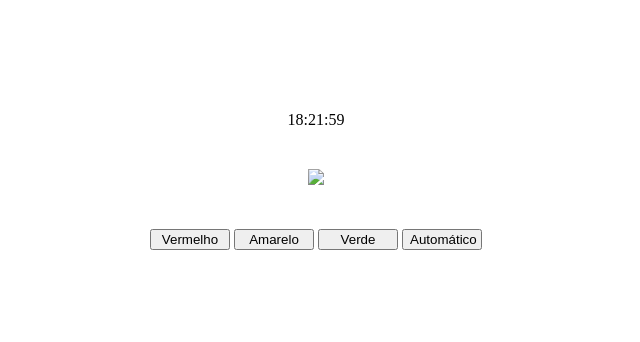
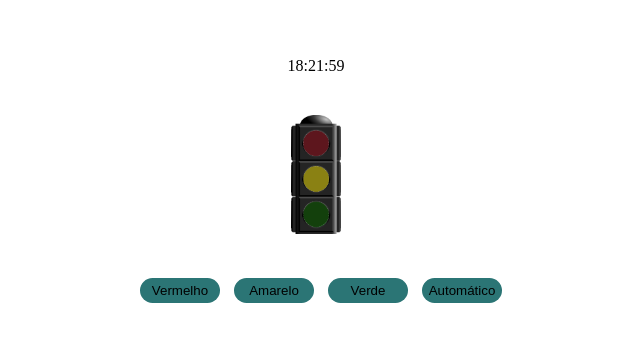
Before and after one commit to danielcosta010/semaforo, a plain HTML site: page index.html in a window 1280 px wide. Shown: the part 220-562 px from the top of the page, without its empty margins (324-964 px from the left). Drawn offline with Linux system fonts and the light colour scheme.

Commit message:
Add img semáforos

```diff
--- a/index.html
+++ b/index.html
@@ -10,7 +10,7 @@
     <main>
         <div id="clock"></div>
         <div>
-            <img src="./img/desligado.png" id='img' >
+            <img src="img/apagado.png" id='img' >
         </div>
         <div id='buttons'>
             <button id='red' class="button" >Vermelho</button>
@@ -20,7 +20,7 @@
         </div>
     </main>
 
-    <script src="./semaforo.js"></script>
+    <script src="./main.js"></script>
     <script src="./clock.js"></script>
 </body>
 </html>
--- a/main.js
+++ b/main.js
@@ -2,8 +2,6 @@ const img = document.getElementById( 'img' );
 const buttons = document.getElementById( 'buttons' );
 let colorIndex = 0;
 let intervalId = null;
-
-
 
 const trafficLight = ( event ) => {
     stopAutomatic();
@@ -29,5 +27,4 @@ const turnOn = {
     'green':    () => img.src = './img/verde.png',
     'automatic': () => intervalId = setInterval( changeColor, 1000 )
 }
-
 buttons.addEventListener('click', trafficLight );
--- a/style.css
+++ b/style.css
@@ -12,6 +12,16 @@ main {
   height: 100vh;
   justify-content: center;
 }
+img {
+  width: 50px;
+}
 .button {
+  background-color: rgb(43, 117, 117);
+  border: none;
+  border-radius: 20px;
+  cursor: pointer;
+  margin-left: 10px;
+  padding: 5px;
   width: 80px;
+
 }
```
Also changed, not shown: img/amarelo.png (added), img/apagado.png (added), img/verde.png (added), img/vermelho.png (added), img/vermelho.webp (added).
